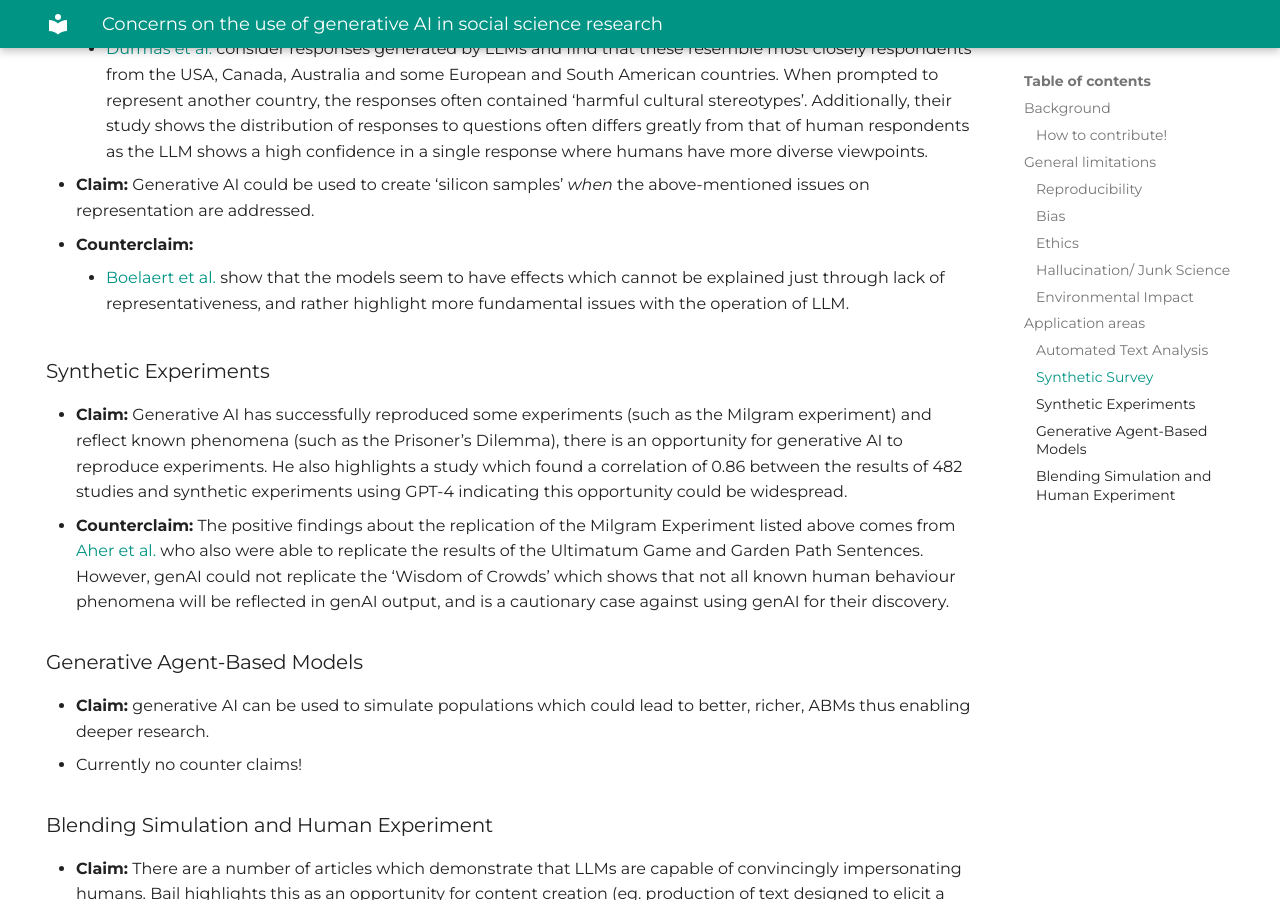
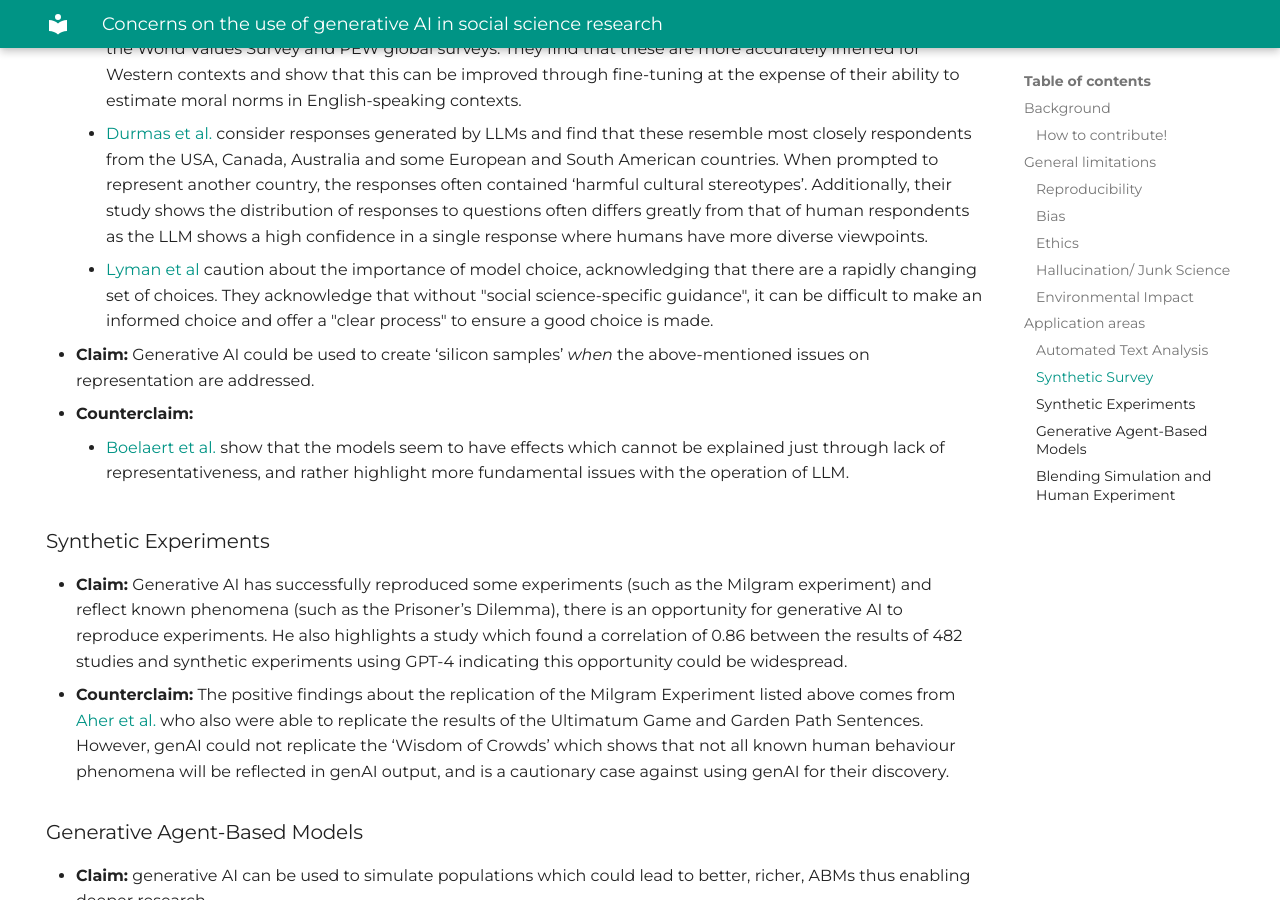
Before and after one commit to uh-dcm/genai-concerns, an MkDocs documentation site: the page built from docs/index.md, in a window 1280 px wide and 900 px high, scrolled down 4649 px. Built offline with MkDocs 1.6.1 and Material for MkDocs 9.7.7, drawn with Linux system fonts in a browser that asks for light colours; some of the changed text lies outside the part shown.

Commit message:
Update index.md

```diff
--- a/docs/index.md
+++ b/docs/index.md
@@ -80,6 +80,7 @@
 
 ### Synthetic Survey
 - **Claim:** Generative AI could be used to create ‘silicon samples’ after provision of a number of background variables and traits of respondents, thus allowing a representative sample to be used where ‘convenience samples’ are otherwise used for practical reasons. These synthetic surveys would also be able to be longer and include more invasive questioning.
+    - A good example of these synthetic surveys is [this](https://www.cambridge.org/core/journals/political-analysis/article/abs/out-of-one-many-using-language-models-to-simulate-human-samples/035D7C8A55B237942FB6DBAD7CAA4E49) article which used GPT-3 'conditioned' using real survey data (such as ANES) to avoid unwanted algorithmic bias, and instead to produce responses that correspond to specific demographics.
 - **Counterclaims:**
     - [Boelaert et al.](https://osf.io/preprints/socarxiv/r2pnb) caution against the use of silicon samples, particularly in opinion polling . In their experiment, these samples display random bias for each question which they term “Machine Bias”. Their experiment, which compares Llama, Mixtral and GPT-4, and attempts to use LLMs to replicate results of the World Values survey from Australia, Mexico, Germany, Russia and the US, shows that LLMs are bad at predicting attitudes, show no systematic social bias (ie. the bias doesn’t correlate with a specific social group) and low adaptability to input of sociodemographic properties to display.
     - UX consultancy [NNg](https://www.nngroup.com/articles/synthetic-users/) argue that a better use case for synthetic survey participants is to ‘supplement’, not ‘substitute’ (such as in hypothesis identification or desktop research) as their responses tend to be ‘shallow or overly favourable’.
@@ -90,6 +91,8 @@
     - [Von der Hayder et al.](https://arxiv.org/pdf/2407.08563) considered whether LLMs could be used to estimate vote choice in Germany by generating a silicon sample based on the 2017 German Longitudinal Election Study. They found that vote choice was not predicted accurately and results indicated a bias towards left-wing parties. Additionally, their results indicated that the LLMs were unable to demonstrate nuances in voting behaviours beyond ‘typical’ voter types.
     - [Ramezani and Xu](https://arxiv.org/pdf/2306.01857) study whether English-language LLMs ‘understand’ moral norms in various countries using the World Values Survey and PEW global surveys. They find that these are more accurately inferred for Western contexts and show that this can be improved through fine-tuning at the expense of their ability to estimate moral norms in English-speaking contexts.
     - [Durmas et al.](https://arxiv.org/pdf/2306.16388) consider responses generated by LLMs and find that these resemble most closely respondents from the USA, Canada, Australia and some European and South American countries. When prompted to represent another country, the responses often contained ‘harmful cultural stereotypes’. Additionally, their study shows the distribution of responses to questions often differs greatly from that of human respondents as the LLM shows a high confidence in a single response where humans have more diverse viewpoints.
+    - [Lyman et al](https://journals.sagepub.com/doi/10.1177/00491241251342008) caution about the importance of model choice, acknowledging that there are a rapidly changing set of choices. They acknowledge that without "social science-specific guidance", it can be difficult to make an informed choice and offer a "clear process" to ensure a good choice is made.
+
 - **Claim:** Generative AI could be used to create ‘silicon samples’ _when_ the above-mentioned issues on representation are addressed.
 - **Counterclaim:**
     - [Boelaert et al.](https://doi.org/10.1177/00491241251330582) show that the models seem to have effects which cannot be explained just through lack of representativeness, and rather highlight more fundamental issues with the operation of LLM.
```
